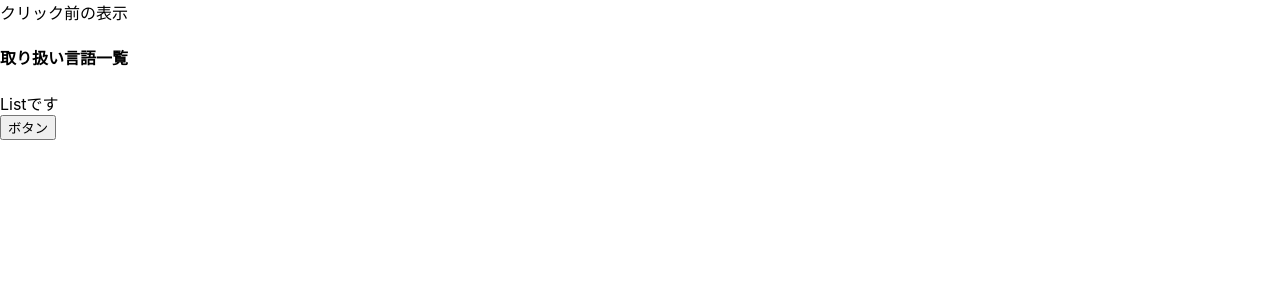
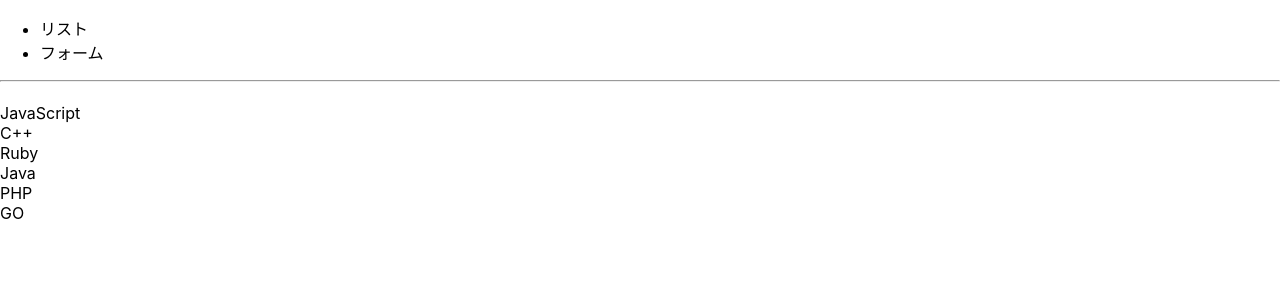
Before and after one commit to tokuyama-shouta/ReactStudy, a React (Create React App) app: page / in a window 1280 px wide. Shown: the top 300 px of the page. Built offline with nearby package versions, Linux system fonts and the light colour scheme.

Commit message:
mapと切り替え

```diff
--- a/src/App.js
+++ b/src/App.js
@@ -1,17 +1,21 @@
 import {useState} from 'react'
 import {List} from './List'
+import {Form} from './Form'
 
 function App() {
-  const [description,setDescription] = useState('クリック前の表示')
-
-  const changeDescription = () => {
-    setDescription('クリックあとの表示')
-  }
+  const [ tab, setTab] = useState('list')
   return (
     <div>
-      {description}
-      <List title="取り扱い言語一覧"/>
-      <button onClick={changeDescription}>ボタン</button>
+      <header>
+        <ul>
+          <li onClick={() => setTab('list')}>リスト</li>
+          <li onClick={() => setTab('form')}>フォーム</li>
+        </ul>
+      </header>
+      <hr/>
+      {
+        tab === 'list' ? <List/> : <Form/>
+      }
     </div>
   );
 }
--- /dev/null
+++ b/src/Form.js
@@ -0,0 +1,6 @@
+
+export const Form = () => {
+  return(
+    <div>Formです</div>
+  )
+}
--- a/src/List.js
+++ b/src/List.js
@@ -1,10 +1,22 @@
+const LANGUAGES = [
+  'JavaScript',
+  'C++',
+  'Ruby',
+  'Java',
+  'PHP',
+  'GO'
+];
 
 export const List = (props) => {
   const title = props.title;
   return(
     <div>
       <h4>{title}</h4>
-      <div>Listです</div>
+      {
+        LANGUAGES.map((lang,index) => {
+          return <div key={index}>{lang}</div>
+        })
+      }
     </div>
   )
 }
```
Also changed, not shown: 1 other file (tests, documents, lock files or other folders).
